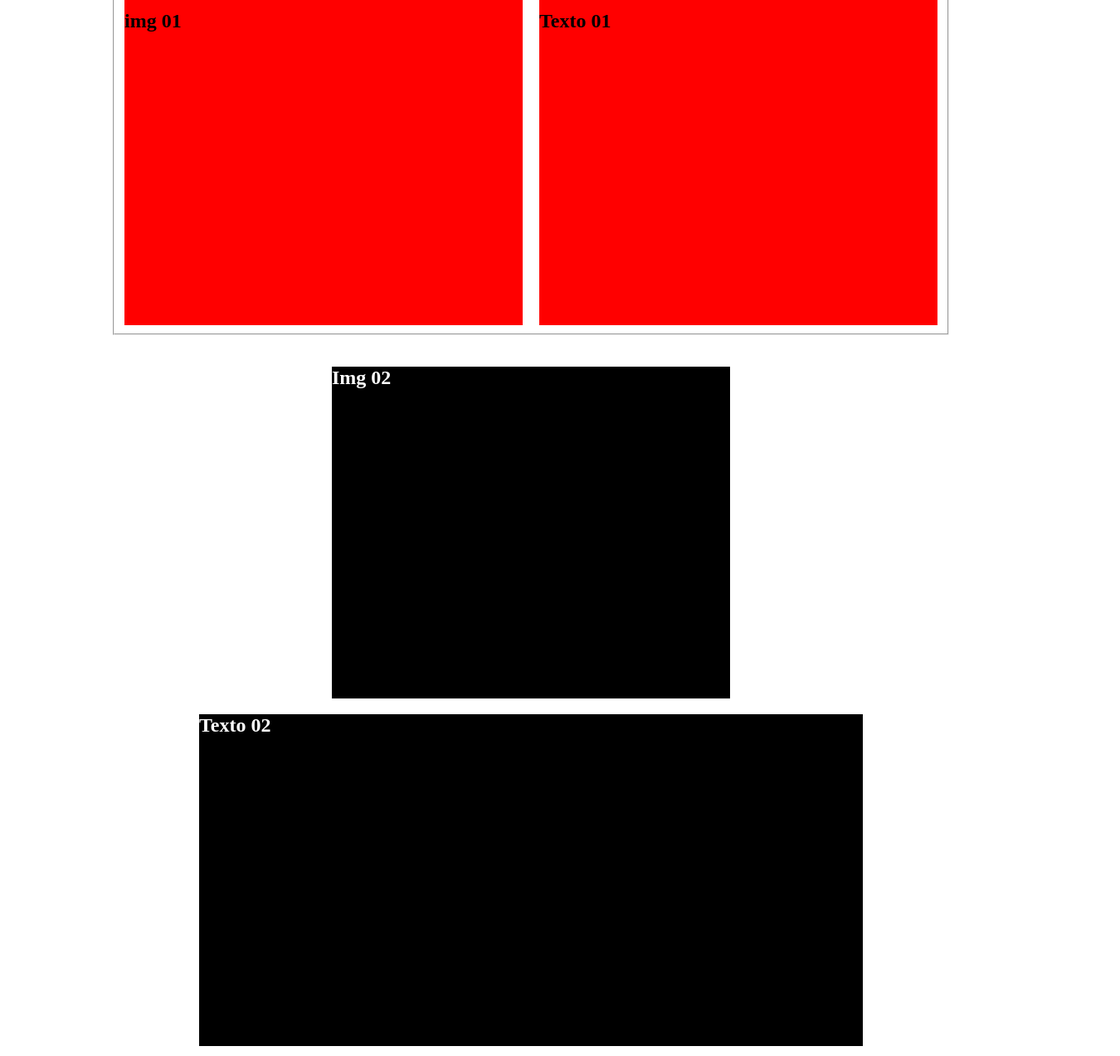
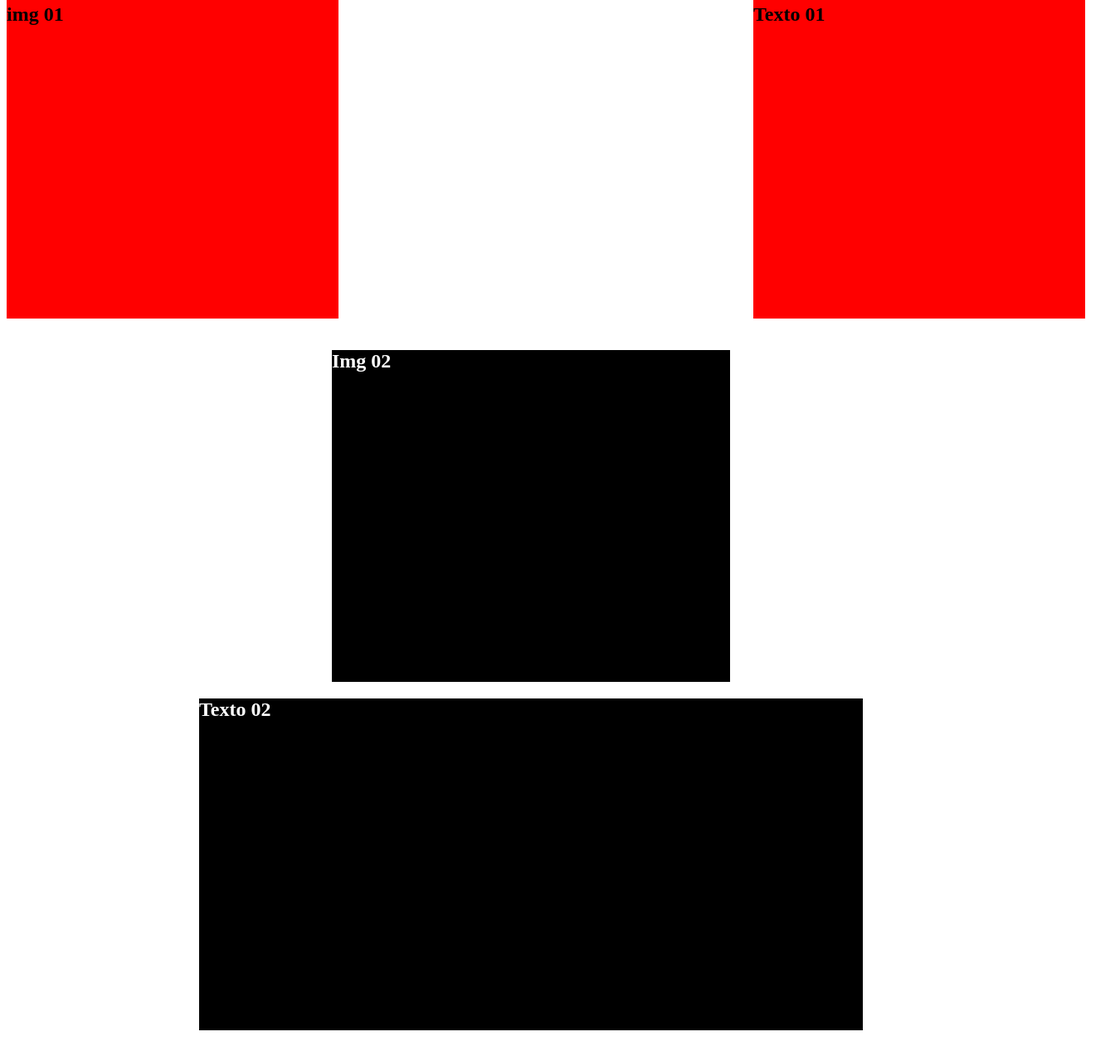
Before and after one commit to Hak-NT/ATIVADE-REVIS-O, a plain HTML site: page index.html in a window 1280 px wide. Shown: the part 124-1397 px from the top of the page at 83% size, 1350 px wide, since content can reach past the window. Drawn offline with Linux system fonts and the light colour scheme.

Commit message:
adição da imagem

```diff
--- a/index.html
+++ b/index.html
@@ -12,23 +12,21 @@
             <a href="#" style="color: black;">CONTATO |</a>
         </nav>
         <div id="logo" style="width: 500px; height: 100px">
-            <img style="width: 500px; height: 100px;"  src="/IMAGENS/logomarca_principal.png">
+            <img style="width: 500px; height: 100px;"  src="./IMAGENS/logomarca_principal.png">
         </div>
     </header>
 
     <main>
-        <section style="margin: auto;">
-                <fieldset style="width: 980px; height: 400px; margin: auto;">
-                    <div id="Texto1" style="background-color: red; float: right;  width: 480px; height: 400px; float: right;">
+        <section id="section1" style="margin: auto; width: 1300px; height: 400px;">
+                    <div id="Texto1" style="background-color: red; float: right;  width: 400px; height: 400px; float: right;">
                         <h1>Texto 01</h1>
                     </div>
-                    <div id="Imagem1" style="background-color: red; float: right;  width: 480px; height: 400px; float: left;">
+                    <div id="Imagem1" style="background-color: red; float: right;  width: 400px; height: 400px; float: left;">
                         <h1>img 01</h1>
                     </div>
-                </fieldset>
         </section>
             <br>
-        <section>
+        <section id="section2">
                     <div id="Img02Section2" style="background-color: black; width: 480px; height: 400px; margin: auto;">
                         <h1 style="color: white;">Img 02</h1>
                     </div>
@@ -49,9 +47,8 @@
                         <p>Img 04</p>
                     </div>
                     <br>
-                    <div id="Texto03Section3" style="background-color: black; width: 1200px; height:300px;
-                    margin: auto;">
-
+                    <div id="Texto03Section3" style="background-color: black; width: 1100px; height:300px;
+                    ">
                     </div>
         </section>
     </main>
```
